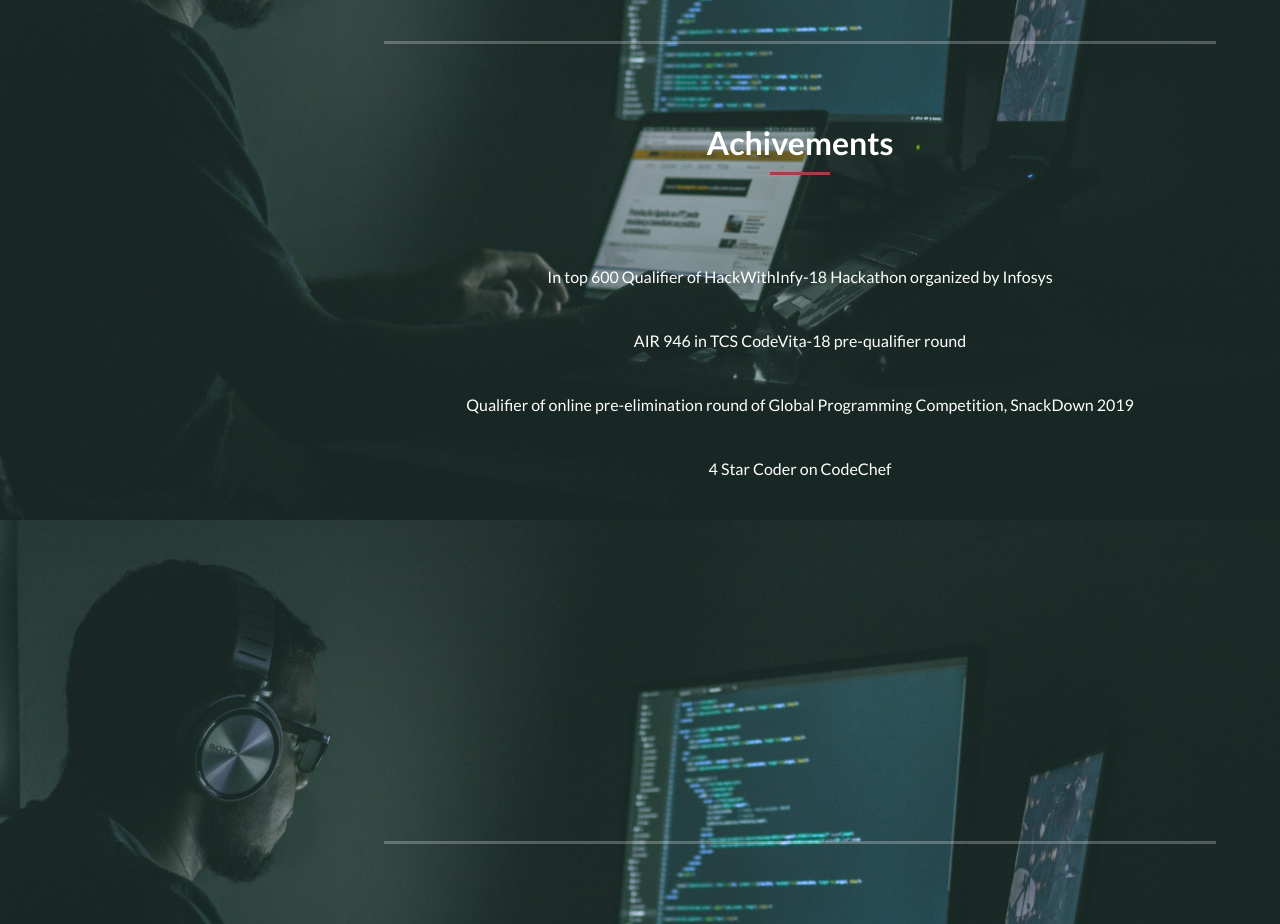
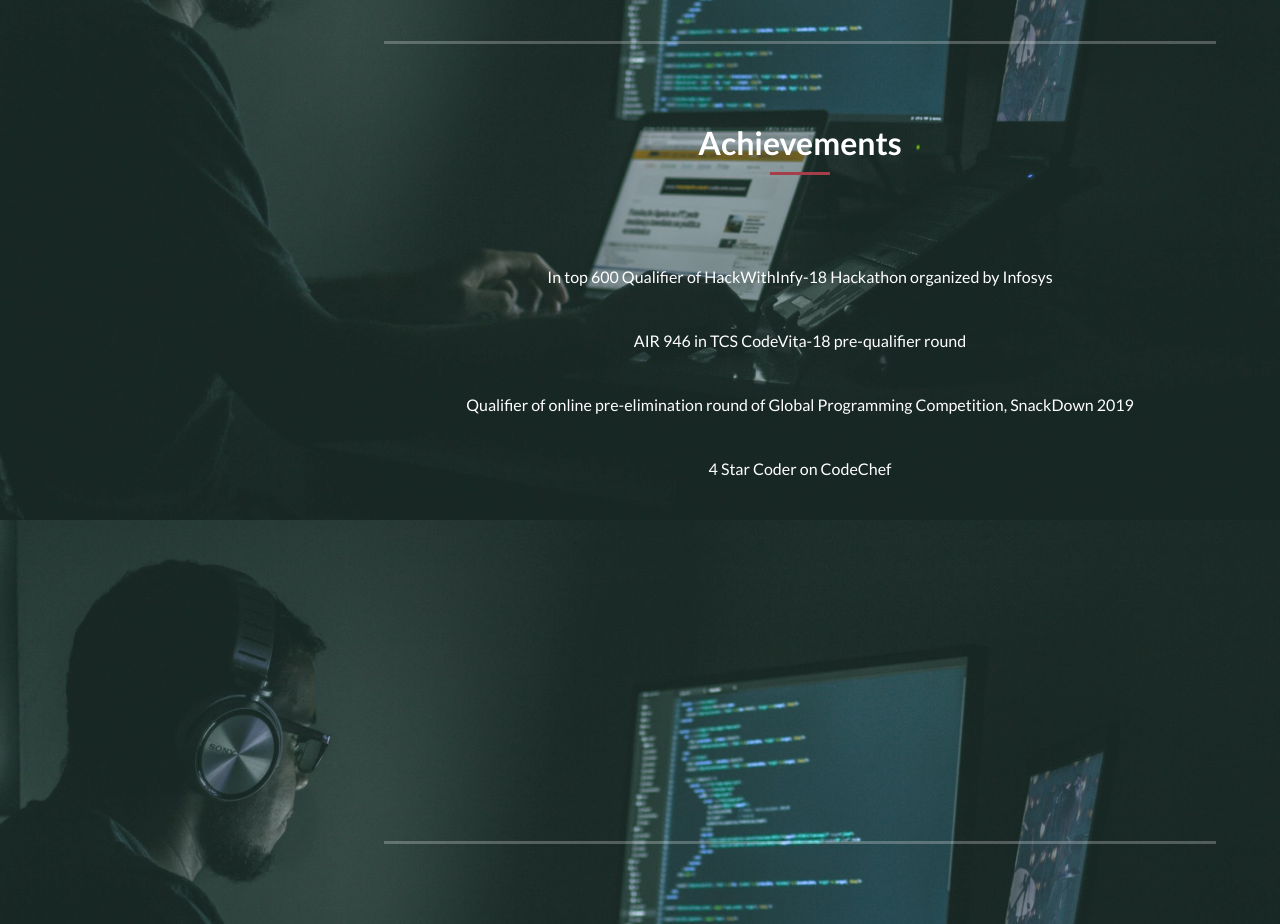
Before and after one commit to sudh2603/portfolio, a plain HTML site: page index.html in a window 1280 px wide. Shown: the part 4600-5524 px from the top of the page. Drawn offline with Linux system fonts and the light colour scheme.

Commit message:
Correct spelling mistakes

```diff
--- a/index.html
+++ b/index.html
@@ -355,7 +355,7 @@
     <section class="section achivement-detail" data-section="section5">
       <div class="container">
         <div class="section-heading">
-          <h2>Achivements</h2>
+          <h2>Achievements</h2>
           <div class="line-dec"></div>
         </div>
       </div>
```
